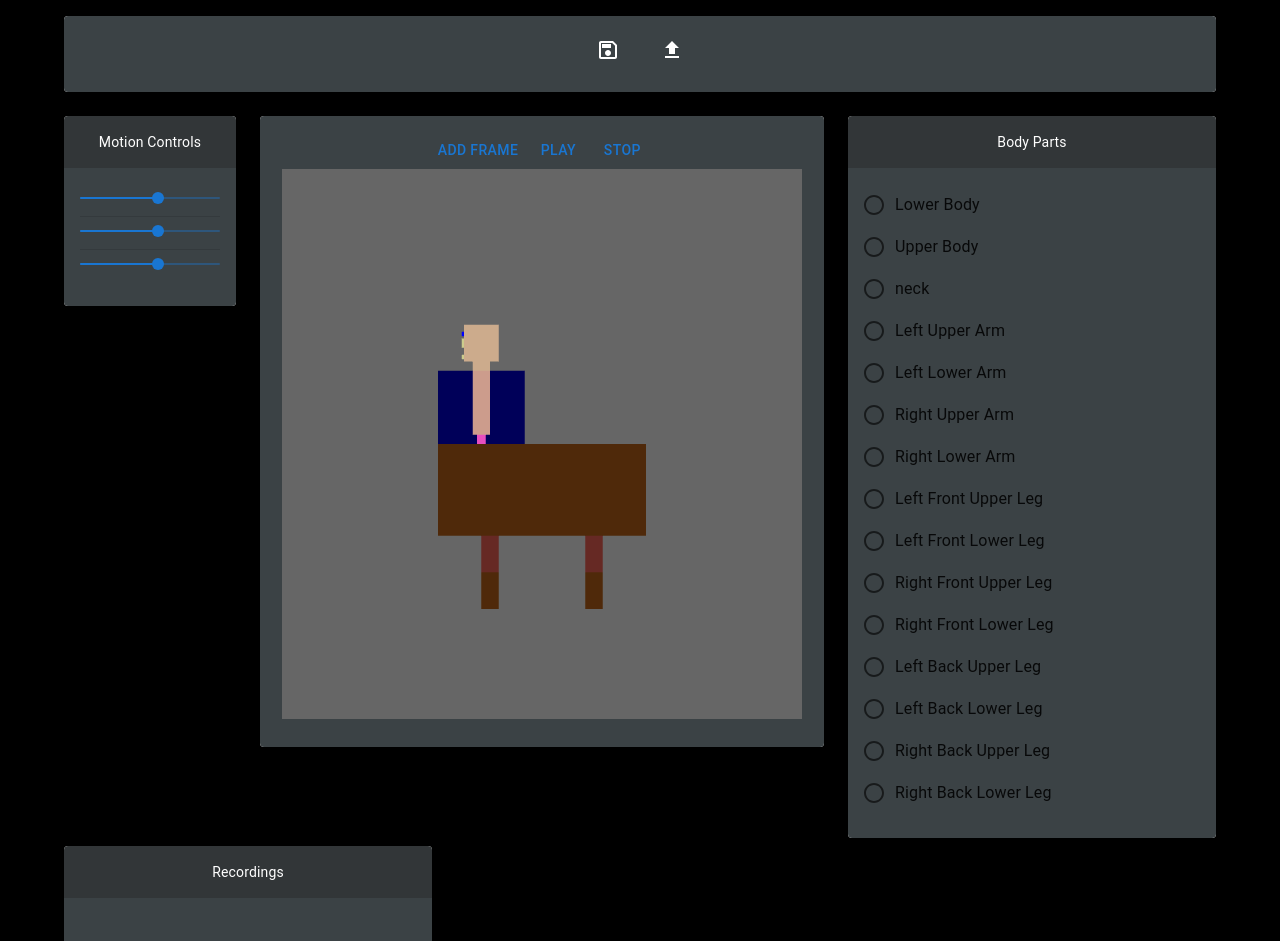
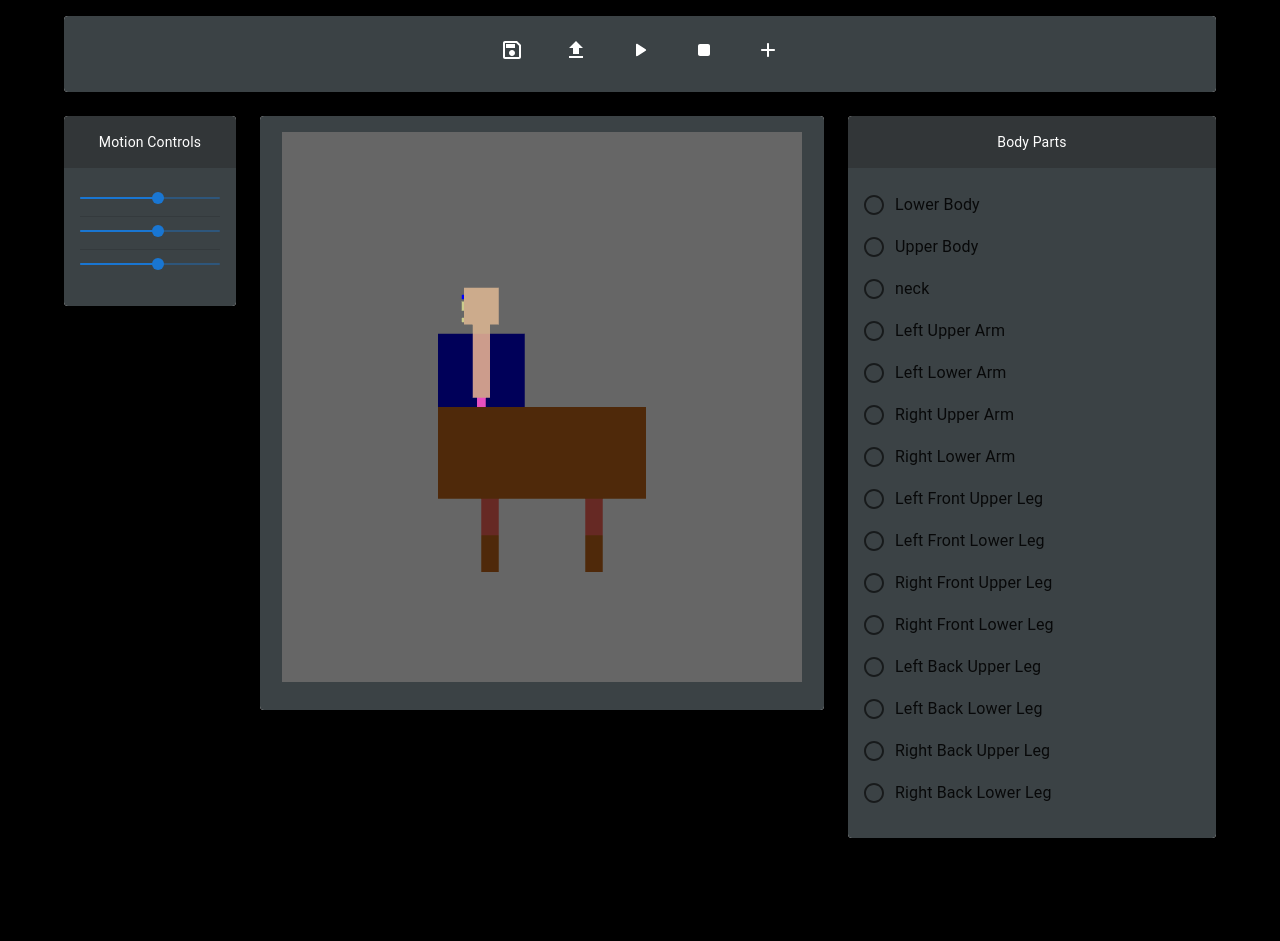
Before and after one commit to mohasarc/CGHW2_animation_tool, a React (Create React App) app: page / in a window 1280 px wide. Shown: the top 941 px of the page. After the commit the page ends 846 px from the top, so only its background shows below. Built offline with nearby package versions, Linux system fonts and the light colour scheme.

Commit message:
ui improvements

```diff
--- a/src/App.tsx
+++ b/src/App.tsx
@@ -61,11 +61,11 @@ export default function App() {
                             <Grid item xs={12} sm={6} md={4}>
                                 <BodyOptionControls />
                             </Grid>
-                            <Grid item xs={12} sm={6} md={4}>
+                            {/* <Grid item xs={12} sm={6} md={4}>
                                 <Box py={0}>
                                     <Recordings />
                                 </Box>
-                            </Grid>
+                            </Grid> */}
 
                         </Grid>
                     </Grid>
--- a/src/Components/AnimArea.tsx
+++ b/src/Components/AnimArea.tsx
@@ -30,7 +30,6 @@ var vertices = [
     MV.vec4(  0.5, -0.5, -0.5, 1.0 )
 ];
 
-// RGBA colors
 var vertexColors = [
     MV.vec4(0.0, 0.0, 0.0, 1.0),  // black
     MV.vec4( 1.0, 0.0, 0.0, 1.0 ),  // red
@@ -51,6 +50,8 @@ let vBuffer, cBuffer: WebGLBuffer|null;
 StateManager.getInstance().setState('currentFrame', 0);
 StateManager.getInstance().setState('frameCount', 1);
 StateManager.getInstance().setState('play', false);
+StateManager.getInstance().setState('model', INTERPOLATED_MODEL);
+StateManager.getInstance().subscribe('frame', handleFrameCreation);
 
 export interface HierarchicalModel {
     name: string,
@@ -78,15 +79,19 @@ export interface HierarchicalModel {
     children?: HierarchicalModel[],
 }
 
-StateManager.getInstance().setState('model', INTERPOLATED_MODEL);
-
 export default function AnimArea() {
     useEffect(initAnimCanvas);
 
     return (
         <Card>
             <CardContent style={{ backgroundColor: '#3b4245' }}>
-                <Button onClick = {() => {
+                <canvas id={'macanvas'} width={'520'} height={'550'} />
+            </CardContent>
+        </Card>
+    );
+}
+
+function handleFrameCreation() {
     const QUALIFYING_CHANGE = 5;
     let frameCount = StateManager.getInstance().getState('frameCount');
     addFrame(MODEL);
@@ -98,15 +103,6 @@ export default function AnimArea() {
     addFrame(StateManager.getInstance().getState('model'));
     frameCount = frameCount + interpolationFramesCount + 1;
     StateManager.getInstance().setState('frameCount', frameCount);
-                    }
-                } >add Frame</Button>
-                <Button onClick = {() => {StateManager.getInstance().setState('play', true)}} >play </Button>
-                <Button onClick = {() => {StateManager.getInstance().setState('play', false)}}>stop</Button>
-                <br/>
-                <canvas id={'macanvas'} width={'520'} height={'550'} />
-            </CardContent>
-        </Card>
-    );
 }
 
 function addFrame(model: HierarchicalModel) {
--- a/src/Components/ToolBar.tsx
+++ b/src/Components/ToolBar.tsx
@@ -3,6 +3,9 @@ import UndoOutlinedIcon from '@mui/icons-material/UndoOutlined';
 import RedoOutlinedIcon from '@mui/icons-material/RedoOutlined';
 import SaveOutlinedIcon from '@mui/icons-material/SaveOutlined';
 import FileUploadIcon from '@mui/icons-material/FileUpload';
+import PlayArrowRoundedIcon from '@mui/icons-material/PlayArrowRounded';
+import StopRoundedIcon from '@mui/icons-material/StopRounded';
+import AddRoundedIcon from '@mui/icons-material/AddRounded';
 
 import { StateManager } from '../util/StateManager'
 
@@ -27,9 +30,30 @@ export default function ToolBar() {
                         onChange={changeHandler}
                     />
                 </Button>
+                <Button onClick={playAnimation} >
+                    <PlayArrowRoundedIcon sx={{ color: 'white' }} />
+                </Button>
+                <Button onClick={stopAnimation} >
+                    <StopRoundedIcon sx={{ color: 'white' }} />
+                </Button>
+                <Button onClick={addFrame} >
+                    <AddRoundedIcon sx={{ color: 'white' }} />
+                </Button>
             </CardContent>
         </Card>
     );
+}
+
+function playAnimation() {
+    StateManager.getInstance().setState('play', true);
+}
+
+function stopAnimation() {
+    StateManager.getInstance().setState('play', false);
+}
+
+function addFrame() {
+    StateManager.getInstance().setState('frame', 1);
 }
 
 /**
--- a/src/Components/model.json
+++ b/src/Components/model.json
@@ -183,7 +183,7 @@
                         "color": [[0.8, 0.61, 0.55, 1.0]],
                         "limits": {
                             "thetaX": {"max": 0, "min": -180},
-                            "thetaY": {"max": 0, "min": 0},
+                            "thetaY": {"max": 90, "min": -90},
                             "thetaZ": {"max": 10, "min": -90}
                         }
                     },
@@ -254,7 +254,7 @@
                         "color": [[0.8, 0.61, 0.55, 1.0]],
                         "limits": {
                             "thetaX": {"max": 180, "min": 0},
-                            "thetaY": {"max": 0, "min": 0},
+                            "thetaY": {"max": 90, "min": -90},
                             "thetaZ": {"max": 10, "min": -90}
                         }
                     },
```
Lines whose indentation alone changed are shown as unchanged.
